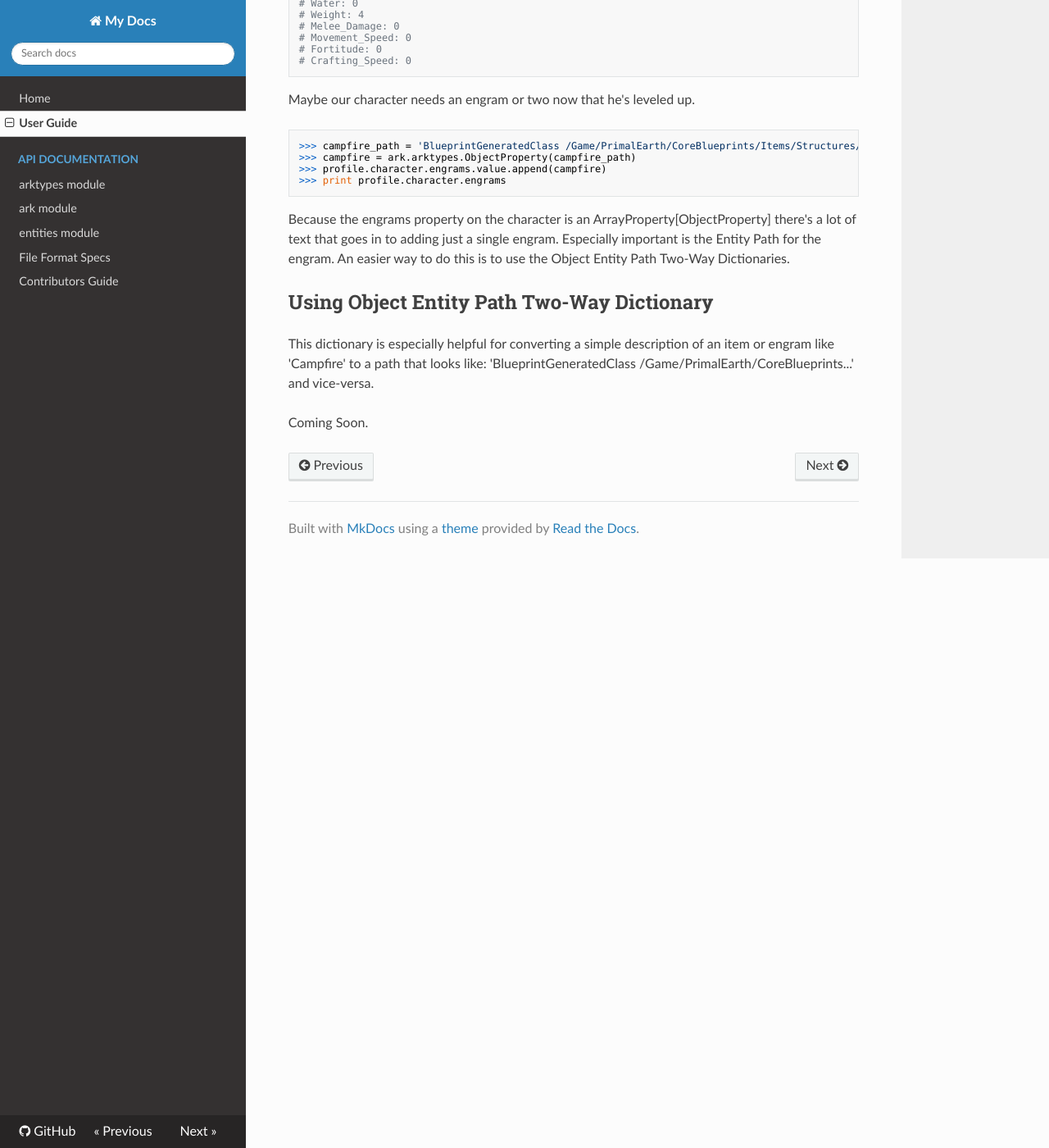
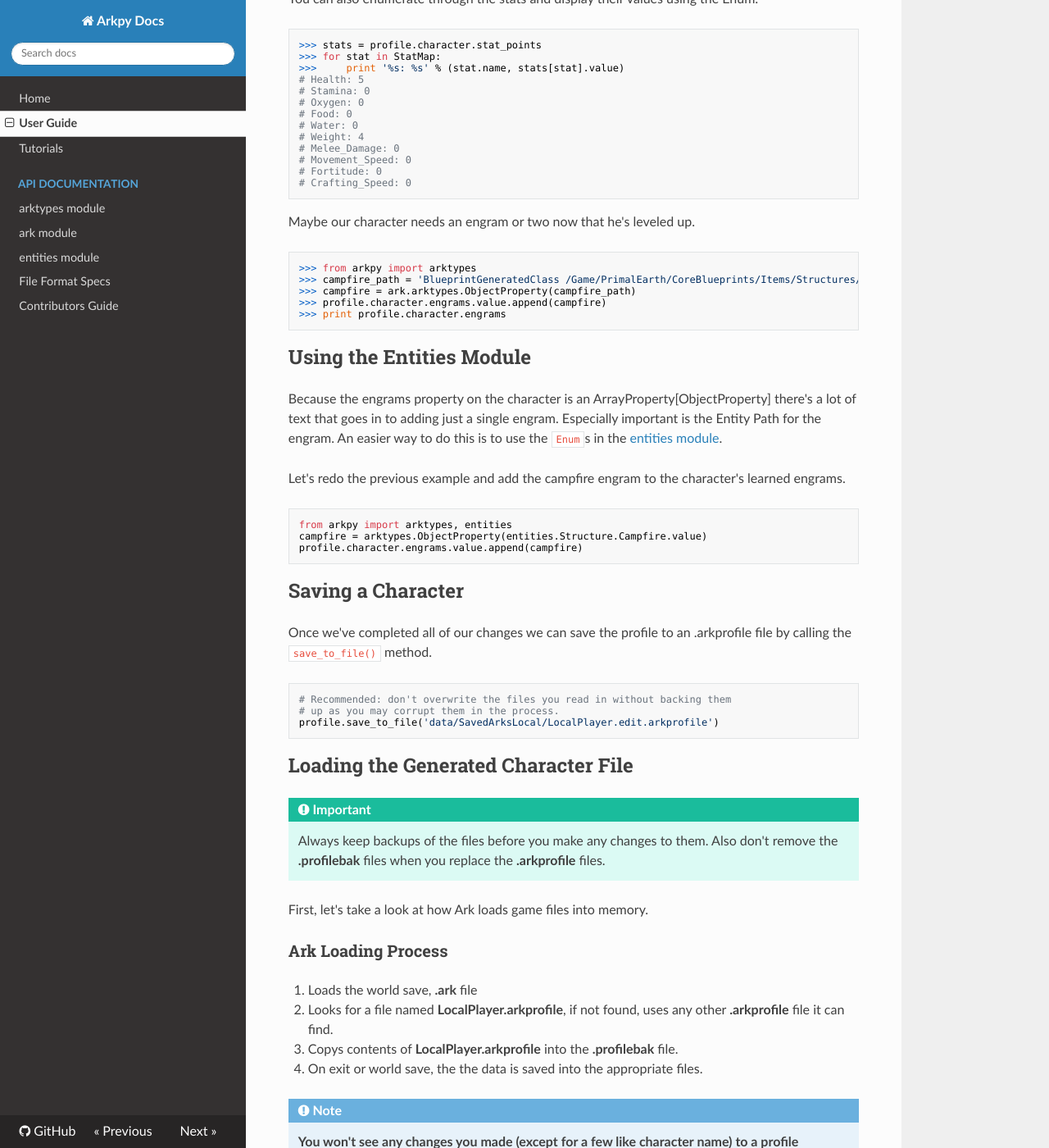
Before and after one commit to DerekRies/arkpy, an MkDocs documentation site: the page built from docs/userguide.md, in a window 1280 px wide and 1400 px high, scrolled down 2433 px. Shown: the whole window at 82% size. Built offline with MkDocs 1.6.1, drawn with Linux system fonts in a browser that asks for light colours; nearby versions of some CDN libraries; old or Windows-style settings are respelled for this version of MkDocs; some of the changed text lies outside the part shown.

Commit message:
expanded docs and added tutorial section

````diff
--- a/docs/userguide.md
+++ b/docs/userguide.md
@@ -1,3 +1,6 @@
+!!! Note
+    This part of the documentation is geared towards how to use the library for some of the more general tasks, as well as some information about the general structure of the data you'll be dealing with.
+
 # Installation
 
 ```
@@ -8,7 +11,7 @@ pip install arkgamepy
 
 # Getting Started
 
-This section will help you get started using arkpy, by walking through some of the features provided by the library in a series of examples. If you're looking for API specific documentation check out the API Docs section.
+This section will help you get started using arkpy, by walking through some of the features provided by the library in a series of examples. If you're looking for API specific documentation check out the [API Docs](arkmodule.md) section.
 
 
 ## Reading an .arkprofile File
@@ -122,16 +125,60 @@ You can also enumerate through the stats and display their values using the Enum
 
 Maybe our character needs an engram or two now that he's leveled up.
 ```python
+>>> from arkpy import arktypes
 >>> campfire_path = 'BlueprintGeneratedClass /Game/PrimalEarth/CoreBlueprints/Items/Structures/Misc/PrimalItemStructure_Campfire.PrimalItemStructure_Campfire_C'
 >>> campfire = ark.arktypes.ObjectProperty(campfire_path)
 >>> profile.character.engrams.value.append(campfire)
 >>> print profile.character.engrams
 ```
 
-Because the engrams property on the character is an ArrayProperty[ObjectProperty] there's a lot of text that goes in to adding just a single engram. Especially important is the Entity Path for the engram. An easier way to do this is to use the Object Entity Path Two-Way Dictionaries.
+## Using the Entities Module
 
-## Using Object Entity Path Two-Way Dictionary
+Because the engrams property on the character is an ArrayProperty[ObjectProperty] there's a lot of text that goes in to adding just a single engram. Especially important is the Entity Path for the engram. An easier way to do this is to use the `Enum`s in the [entities module](entities.md).
 
-This dictionary is especially helpful for converting a simple description of an item or engram like 'Campfire' to a path that looks like: 'BlueprintGeneratedClass /Game/PrimalEarth/CoreBlueprints...' and vice-versa.
+Let's redo the previous example and add the campfire engram to the character's learned engrams.
 
-Coming Soon.
+```python
+from arkpy import arktypes, entities
+campfire = arktypes.ObjectProperty(entities.Structure.Campfire.value)
+profile.character.engrams.value.append(campfire)
+```
+
+## Saving a Character
+
+Once we've completed all of our changes we can save the profile to an .arkprofile file by calling the `save_to_file()` method.
+
+```python
+# Recommended: don't overwrite the files you read in without backing them
+# up as you may corrupt them in the process.
+profile.save_to_file('data/SavedArksLocal/LocalPlayer.edit.arkprofile')
+```
+
+
+## Loading the Generated Character File
+
+!!! Important
+    Always keep backups of the files before you make any changes to them. Also don't remove the **.profilebak** files when you replace the **.arkprofile** files.
+
+First, let's take a look at how Ark loads game files into memory.
+
+### Ark Loading Process
+
+1. Loads the world save, **.ark** file
+2. Looks for a file named **LocalPlayer.arkprofile**, if not found, uses any other **.arkprofile** file it can find.
+3. Copys contents of **LocalPlayer.arkprofile** into the **.profilebak** file.
+4. On exit or world save, the the data is saved into the appropriate files.
+
+!!! Note
+    **You won't see any changes you made (except for a few like character name) to a profile reflected on the character, until the character is respawned.**
+
+    This is because there are two locations relevant to player character data. The first is from the .arkprofile file, and the second is in the world save file where an instance of the player character is. Respawning creates a new instance of the character based on the data that was inside the .arkprofile file.
+
+Now with this in mind, in the appropriate directory, simply rename the old **LocalPlayer.arkprofile** (or **steamid.arkprofile**) to something like **LocalPlayer.old.arkprofile**. You can rename it whatever you like; I like using **.old** and even **.old-MO-DD-YY-TIME** to differentiate between them.
+
+
+## More
+
+If you'd like to see more, you've got two options. You can read the [API Documentation](arkmodule.md) to learn what methods and properties are available to you. Or, you can head on over to the [Tutorials](tutorials.md) to see much longer and complete examples using Arkpy.
+
+If there's anything that is confusing and you think could be explained better, please leave an issue on Github labeled **docs**.
--- a/mkdocs.yml
+++ b/mkdocs.yml
@@ -1,4 +1,4 @@
-site_name: My Docs
+site_name: Arkpy Docs
 theme: readthedocs
 repo_url: https://github.com/DerekRies/arkpy
 extra_css:
@@ -6,6 +6,7 @@ extra_css:
 pages:
  - Home: 'index.md'
  - User Guide: 'userguide.md'
+ - Tutorials: 'tutorials.md'
  - API Documentation:
     - arktypes module: 'arktypesmodule.md'
     - ark module: 'arkmodule.md'
````
Also changed, not shown: docs/formats.md (+7 -5 lines), docs/index.md (+6 -2 lines).
